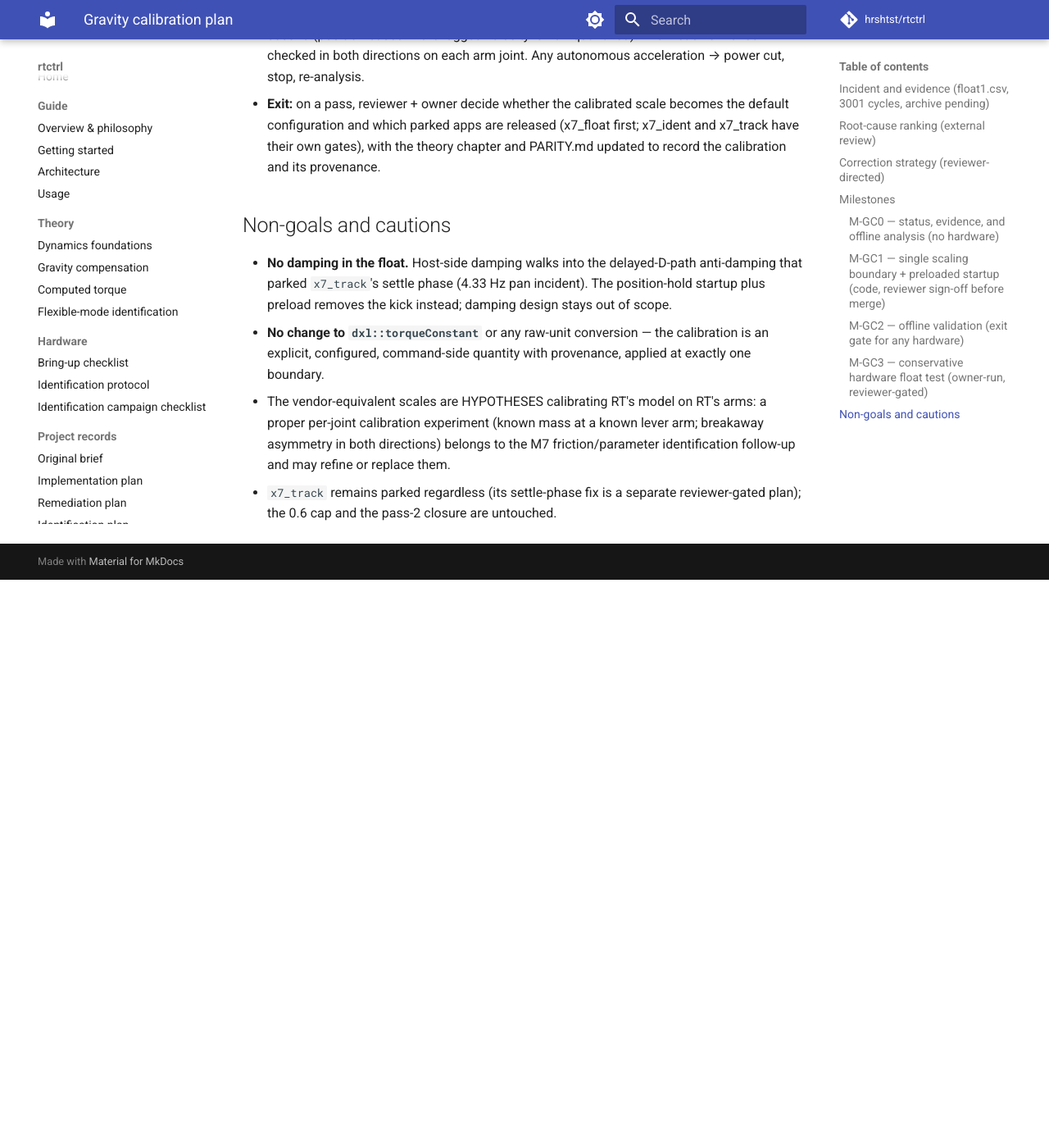
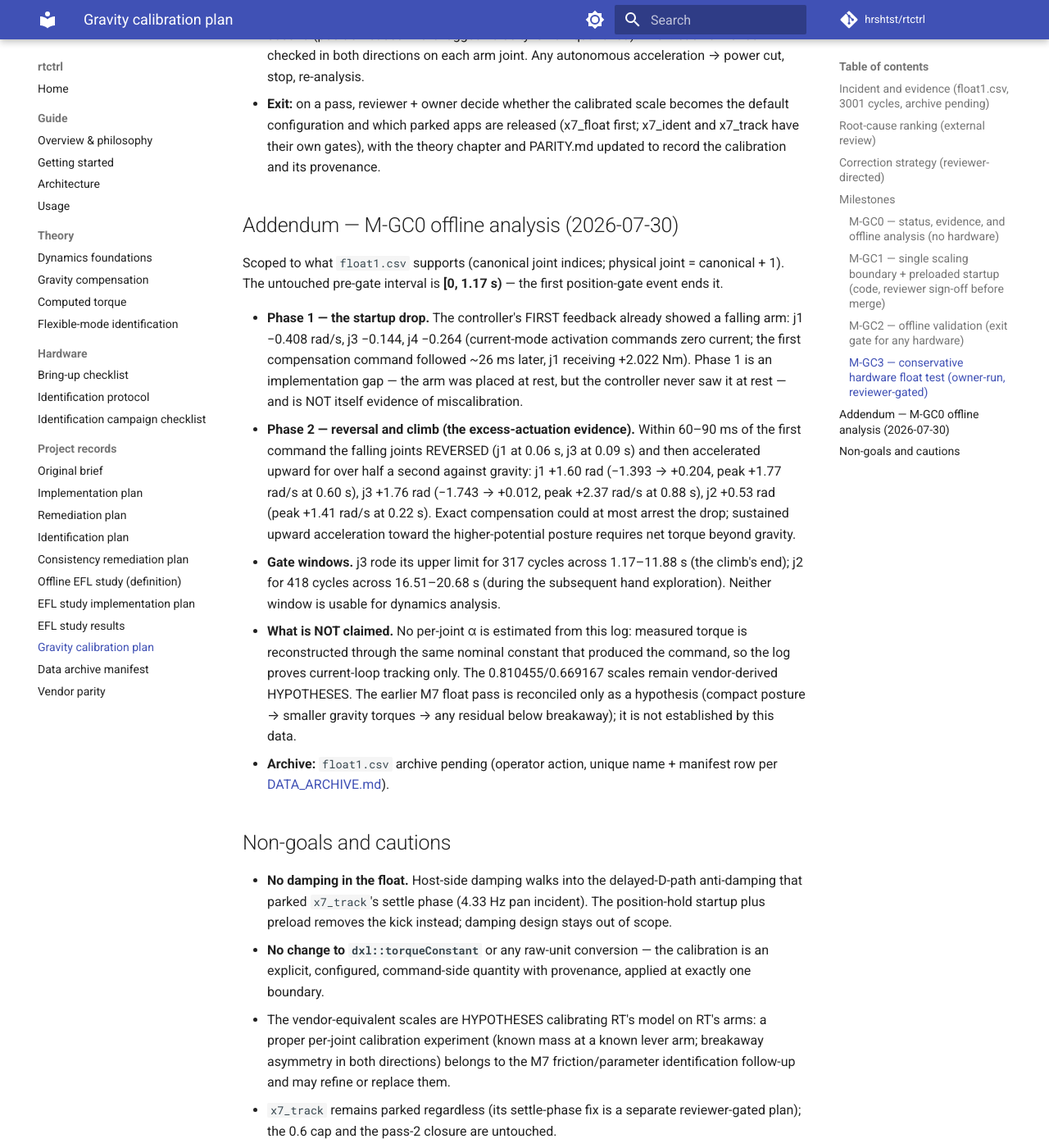
Before and after one commit to hrshtst/rtctrl, an MkDocs documentation site: the page built from docs/GRAVITY_CALIBRATION_PLAN.md, in a window 1280 px wide and 1400 px high, scrolled down 4627 px. Shown: the whole window at 82% size. Built offline with MkDocs 1.6.1 and Material for MkDocs 9.7.7, drawn with Linux system fonts in a browser that asks for light colours; comment, search, counter and statistics services are not loaded; before the commit the page ends 5334 px from its top, so only the background shows below that; some of the changed text lies outside the part shown.

Commit message:
docs: M-GC0 offline-analysis addendum (gravity calibration)
Scoped to what float1.csv supports, pre-gate interval [0, 1.17 s):
phase 1 — the controller's first feedback already showed a falling
arm (j1 −0.408 rad/s; zero-current activation), an implementation
gap, not miscalibration evidence; phase 2 — reversal within 60–90 ms
of the first command, then sustained upward acceleration (j1
+1.60 rad peaking +1.77 rad/s, j3 +1.76 rad peaking +2.37 rad/s):
exact compensation could at most arrest the drop, so the climb is
the excess-actuation evidence. Gate windows documented (j3
1.17–11.88 s at its upper limit; j2 16.51–20.68 s). Explicitly NOT
claimed: any per-joint alpha from this log (nominal-constant
reconstruction proves current tracking only); the vendor scales stay
hypotheses; the M7-pass reconciliation stays a hypothesis. Remaining
M-GC0 item: the operator-side float1.csv archive.

```diff
--- a/docs/GRAVITY_CALIBRATION_PLAN.md
+++ b/docs/GRAVITY_CALIBRATION_PLAN.md
@@ -24,10 +24,10 @@
 drift bound, scale interval capped at 1.0; round 3: release marker
 must PRECEDE the physical release, marker-anchored run termination,
 execution-status correction). Reviewer-confirmed ready 2026-07-30.
-**M-GC0's operator-facing parking is EXECUTED in the commit that
-carries this status line** (HARDWARE_BRINGUP notice, theory-chapter
-scoping, x7_float banner); the float1.csv archive and the offline
-analysis complete M-GC0. M-GC1 onward not started.*
+**M-GC0 status: operator-facing parking EXECUTED (commit `cc38079`);
+offline analysis RECORDED (Addendum below); the float1.csv archive —
+an operator action — is the one remaining M-GC0 item.** M-GC1 onward
+not started.*
 
 ## Incident and evidence (`float1.csv`, 3001 cycles, archive pending)
 
@@ -228,6 +228,42 @@
   gates), with the theory chapter and PARITY.md updated to record
   the calibration and its provenance.
 
+## Addendum — M-GC0 offline analysis (2026-07-30)
+
+Scoped to what `float1.csv` supports (canonical joint indices;
+physical joint = canonical + 1). The untouched pre-gate interval is
+**[0, 1.17 s)** — the first position-gate event ends it.
+
+- **Phase 1 — the startup drop.** The controller's FIRST feedback
+  already showed a falling arm: j1 −0.408 rad/s, j3 −0.144, j4
+  −0.264 (current-mode activation commands zero current; the first
+  compensation command followed ~26 ms later, j1 receiving
+  +2.022 Nm). Phase 1 is an implementation gap — the arm was placed
+  at rest, but the controller never saw it at rest — and is NOT
+  itself evidence of miscalibration.
+- **Phase 2 — reversal and climb (the excess-actuation evidence).**
+  Within 60–90 ms of the first command the falling joints REVERSED
+  (j1 at 0.06 s, j3 at 0.09 s) and then accelerated upward for over
+  half a second against gravity: j1 +1.60 rad (−1.393 → +0.204,
+  peak +1.77 rad/s at 0.60 s), j3 +1.76 rad (−1.743 → +0.012, peak
+  +2.37 rad/s at 0.88 s), j2 +0.53 rad (peak +1.41 rad/s at
+  0.22 s). Exact compensation could at most arrest the drop;
+  sustained upward acceleration toward the higher-potential posture
+  requires net torque beyond gravity.
+- **Gate windows.** j3 rode its upper limit for 317 cycles across
+  1.17–11.88 s (the climb's end); j2 for 418 cycles across
+  16.51–20.68 s (during the subsequent hand exploration). Neither
+  window is usable for dynamics analysis.
+- **What is NOT claimed.** No per-joint α is estimated from this
+  log: measured torque is reconstructed through the same nominal
+  constant that produced the command, so the log proves current-loop
+  tracking only. The 0.810455/0.669167 scales remain vendor-derived
+  HYPOTHESES. The earlier M7 float pass is reconciled only as a
+  hypothesis (compact posture → smaller gravity torques → any
+  residual below breakaway); it is not established by this data.
+- **Archive:** `float1.csv` archive pending (operator action, unique
+  name + manifest row per [DATA_ARCHIVE.md](DATA_ARCHIVE.md)).
+
 ## Non-goals and cautions
 
 - **No damping in the float.** Host-side damping walks into the
```
